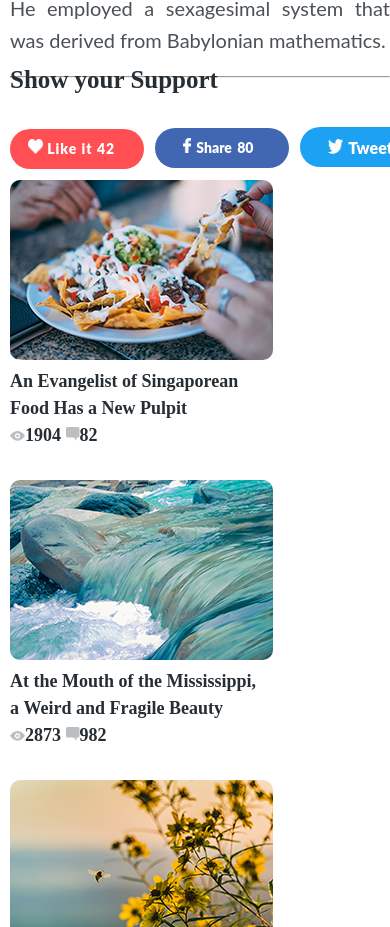
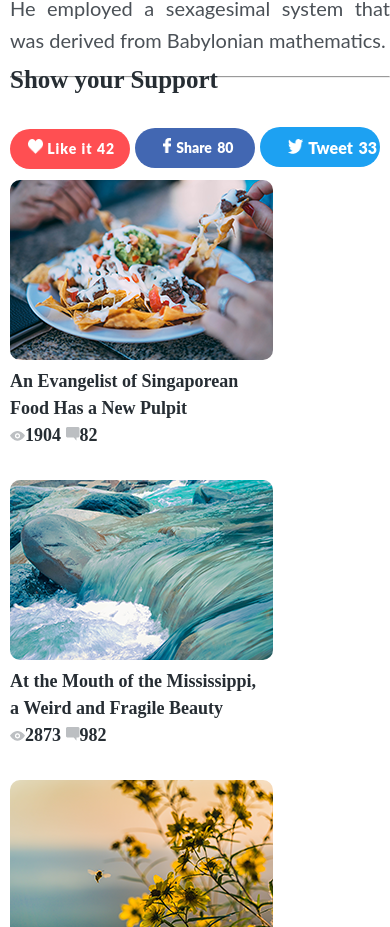
Before and after one commit to kalyanvannamreddy/ui-projects, a plain HTML site: page Magazine-Ar/index.html in a window 390 px wide. Shown: the part 4740-5667 px from the top of the page. Drawn offline with Linux system fonts and the light colour scheme.

Commit message:
added css files

```diff
--- a/Magazine-Ar/style.css
+++ b/Magazine-Ar/style.css
@@ -487,7 +487,7 @@ hr{
         float: right;
         position: absolute;
         top: 26px;
-        left: 290px;
+        left: 320px;
         width: 200px;
         height: 50px
     }
@@ -591,7 +591,7 @@ hr{
     }
     .box6{
         margin-top: -361px;
-        width: 134px;
+        width: 120px;
         height: 40px;
         background: #FF4F52 0% 0% no-repeat padding-box;
         border-radius: 20px;
@@ -600,6 +600,33 @@ hr{
         letter-spacing: 1px;
         color: #FFFFFF;
         opacity: 1;
+    }
+    .box7{
+        margin-top: -41px;
+        margin-left: 125px;
+        width: 120px;
+        height: 40px;
+        background: #4267B2 0% 0% no-repeat padding-box;
+        border-radius: 20px;
+        text-align: left;
+        font: normal normal 900 14px/20px Lato;
+        word-spacing: 2px;
+        color: #FFFFFF;
+        opacity: 1;
+    }
+    .box8{
+        margin-top: -41px;
+        margin-left: 250px;
+        width: 120px;
+        height: 40px;
+        background: #1DA1F2 0% 0% no-repeat padding-box;
+        border-radius: 20px;
+        text-align: left;
+        font: normal normal 900 16px/22px Lato;
+        word-spacing: 2px;
+        color: #FFFFFF;
+        opacity: 1;
+
     }
     .box10{
         position: absolute;
@@ -648,5 +675,4 @@ hr{
         width: 269px;
         height: 180px;
     }
-
 }
```
